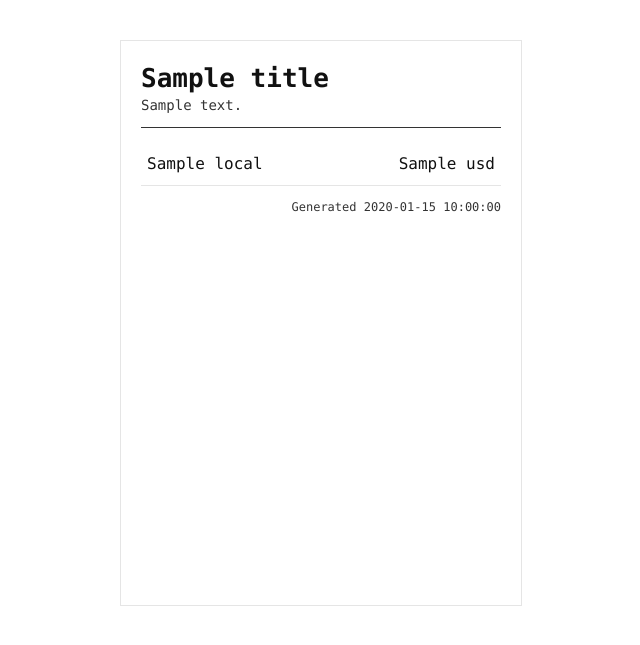
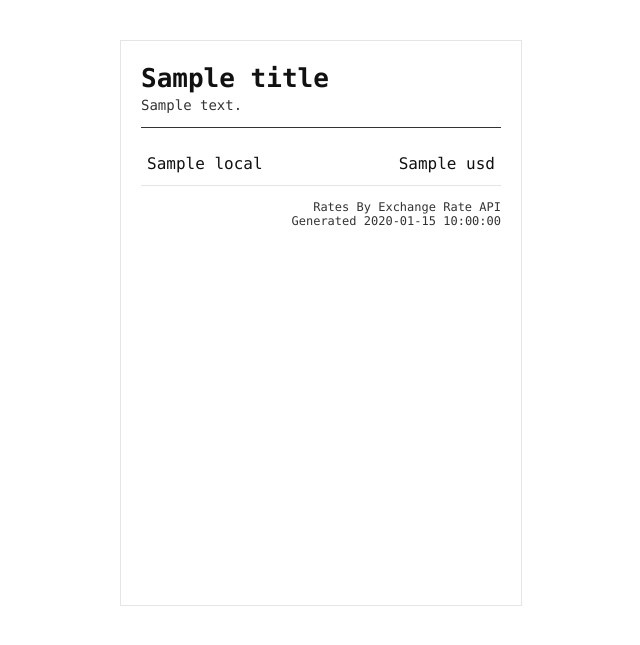
Before and after one commit to kylesezhi/currency-cheat-sheet, a Python web app: template templates/card.html in a window 1280 px wide. Shown: the top 645 px of the page, without its empty margins (319-959 px from the left). Run offline with Jinja, Linux system fonts and the light colour scheme; the template is opened without the code that fills it: most values are stand-ins (such as "Sample title", 1, 10 or a date in 2020).

Commit message:
Add attribution line

```diff
--- a/templates/card.html
+++ b/templates/card.html
@@ -27,6 +27,7 @@
     </table>
 
     <div class="footer">
+      Rates By Exchange Rate API<br />
       Generated {{ generated_date }}
     </div>
   </div>
```
